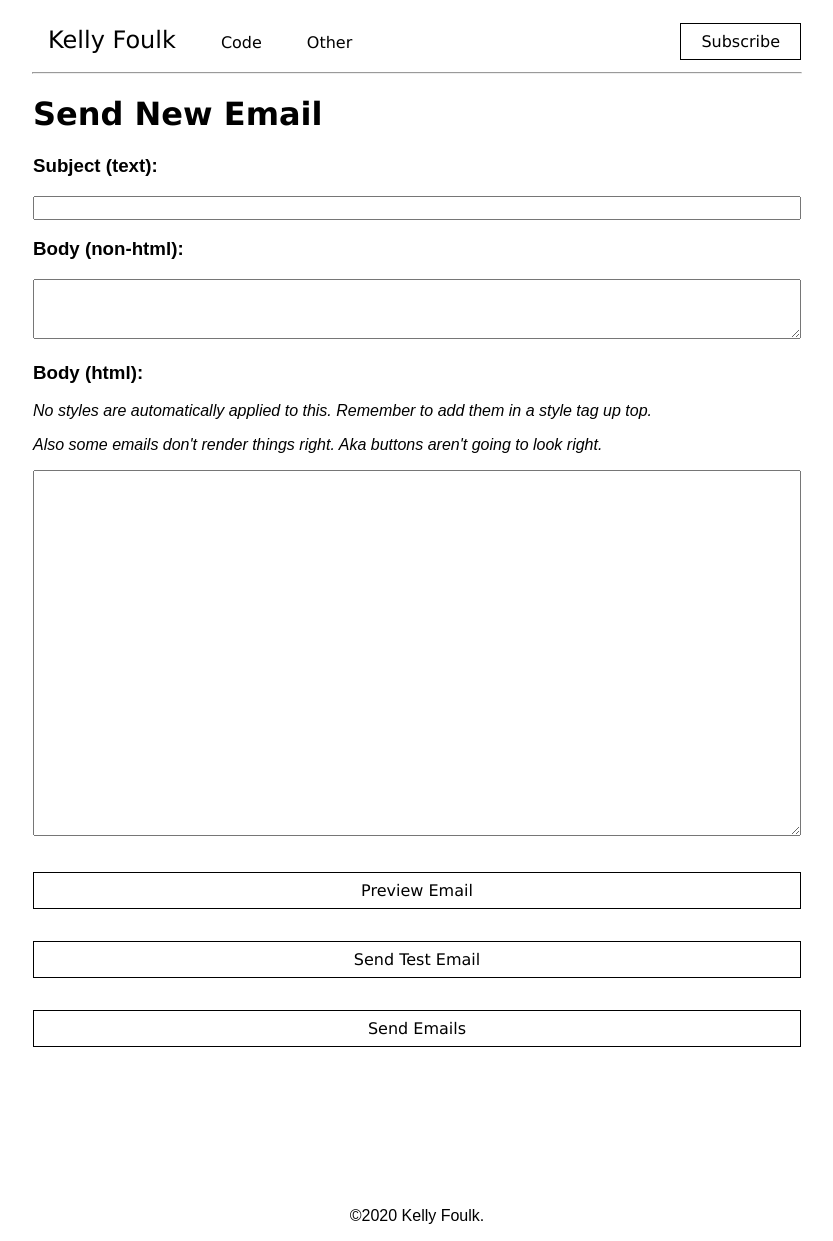
After one commit to klfoulk16/personal_website, a Python web app: template templates/send-mail.html in a window 1280 px wide. The commit adds this page. Shown: the whole page, without its empty margins (223-1056 px from the left). Run offline with Jinja, Linux system fonts and the light colour scheme; the template is opened without the code that fills it, so the values that code supplies are empty.

Commit message:
Got test email, email preview, and email sends working properly. Need to set up the right email still.

```diff
--- a/bugs.txt
+++ b/bugs.txt
@@ -3,12 +3,12 @@ To do:
 - Should I implement tags? So that within code/other people can look at exactly the type of thing that interests them?
 - Send mail: enable test email send. Allow me to create an email through the website and push it to followers. Connect new gmail account.
 - When does a user get automatically logged out??
+- Subscribe should open up a new page congratulating them on subscribing. Right now the method is not good.
 
 
 Bugs:
 - Unordered lists don't have bullet points.
 - Footer doesn't stay at the bottom.
-- Subscribe doesn't seem to be working
 - Remove Subscribe button styling on mobile layout
 - Get Subscribe hover to look the same as the other menu elements (button instead of link so it doesn't have same hover property)
 - Can't add more than 1mb of images to a post. Want no one image to be above 1mb but total they can.
--- a/resources.txt
+++ b/resources.txt
@@ -19,3 +19,7 @@ https://stackoverflow.com/questions/23530064/how-to-make-label-and-input-appear-
 
 Creating JS Body Image Adder:
 https://stackoverflow.com/questions/1950939/creating-input-field-for-html-form-but-adding-a-label-for-it-as-well
+
+
+Have send-email form have two different routes depending on button click.
+https://stackoverflow.com/questions/2753308/different-form-action-depending-on-button-pressed
--- a/static/styles.css
+++ b/static/styles.css
@@ -237,6 +237,19 @@ a:link {
 }
 
 
+/* ---- Email Send ----- */
+
+#email_preview {
+	margin-top: 2em;
+	padding: 1em;
+	border: solid 1px;
+	display: None;
+}
+
+#html_preview {
+	all: initial;
+}
+
 
 /* ---- Page Elements ---- */
 
--- a/templates/layout.html
+++ b/templates/layout.html
@@ -28,8 +28,6 @@
           <!-- Modal content -->
           <div class="modal-content">
             <span class="close" id='modal_close'>&times;</span>
-            {% if subscribed %}
-            {% else %}
             <form action="/subscribe" method="POST" id='subscribe_form'>
                 <h2>Let's stay in touch!</h2>
                 <input class="form-element" autofocus name="first" placeholder="First Name" type="text" required>
@@ -37,7 +35,6 @@
                 <input class='form-element' name='email' placeholder='Email' type='text'>
                 <button class="btn form-btn" id='subscribe_signup' type="submit">Sign up</button>
             </form>
-            {% endif %}
             <h3 id="subscribe_message">I'll be in touch soon!</h3>
           </div>
         </div>
--- /dev/null
+++ b/templates/send-mail.html
@@ -0,0 +1,46 @@
+{% extends "layout.html" %}
+
+{% block title %}
+    New Post
+{% endblock %}
+
+{% block main %}
+
+<script>
+    function emailPreview() {
+        var email = document.getElementById('email_html').value;
+        var div = document.getElementById('email_preview');
+        var display = document.getElementById('html_preview');
+        div.style.display = "block";
+        display.innerHTML = email;
+    }
+
+    function sendTest() {
+        document.email_form.action = "/send-test"
+    }
+
+    function sendMail() {
+        document.email_form.action = "/send-mail"
+    }
+</script>
+
+<form name="email_form" action='' method='POST' class="container" enctype="multipart/form-data">
+    <h1>Send New Email</h1>
+    <h3>Subject (text):</h3>
+    <input type="text" name="subject" maxlength="125" />
+    <h3>Body (non-html):</h3>
+    <textarea name="body_text" cols="30" rows="3" maxlength="350"></textarea>
+    <h3>Body (html):</h3>
+    <p><i>No styles are automatically applied to this. Remember to add them in a style tag up top.</i></p>
+    <p><i>Also some emails don't render things right. Aka buttons aren't going to look right.</i></p>
+    <textarea name="body_html" cols="30" rows="20" id="email_html"></textarea>
+    <button class="btn form-btn" type="button" onclick="emailPreview()">Preview Email</button>
+    <button class="btn form-btn" type="submit" onclick="sendTest()">Send Test Email</button>
+    <button class="btn form-btn" type="submit" onclick="sendMail()">Send Emails</button>
+</form>
+
+<div id="email_preview" class='container'>
+    <div id="html_preview">
+    </div>
+</div>
+{% endblock %}
```
Also changed, not shown: app.py (+38 -14 lines).
